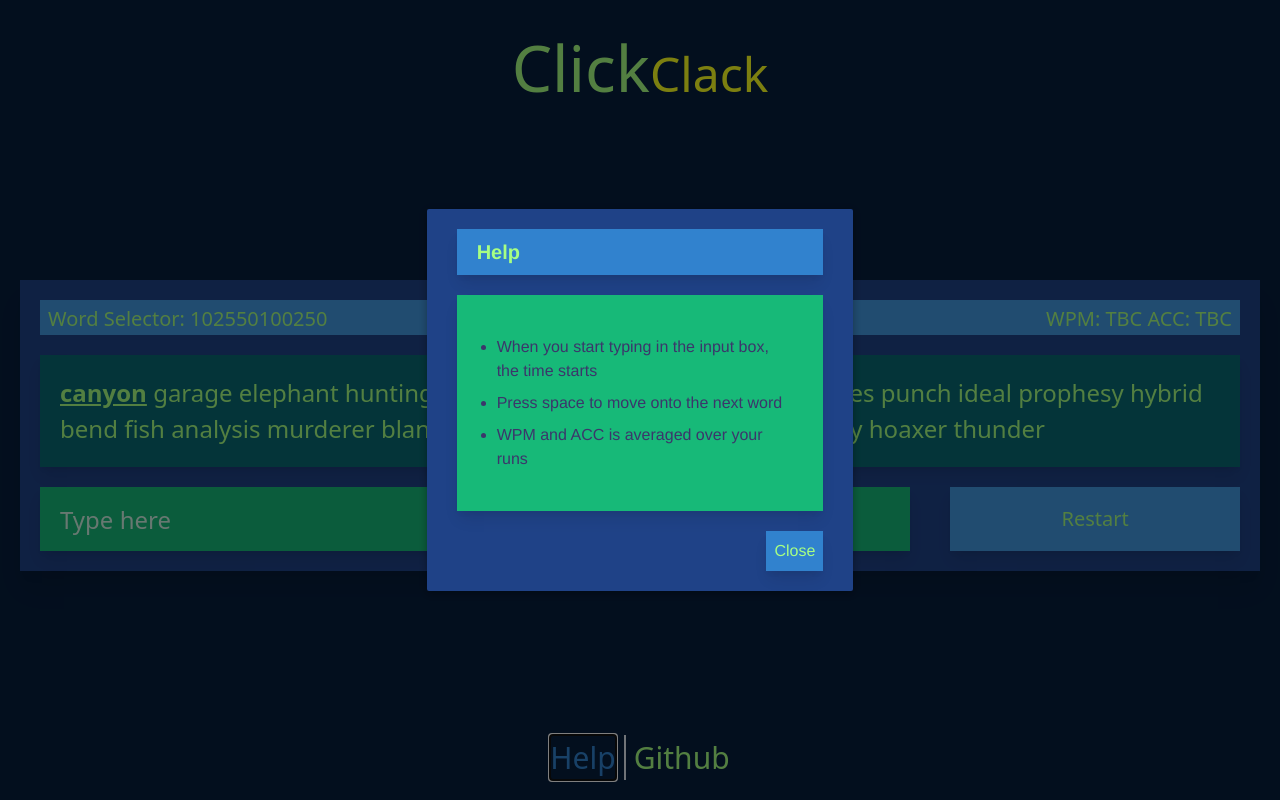
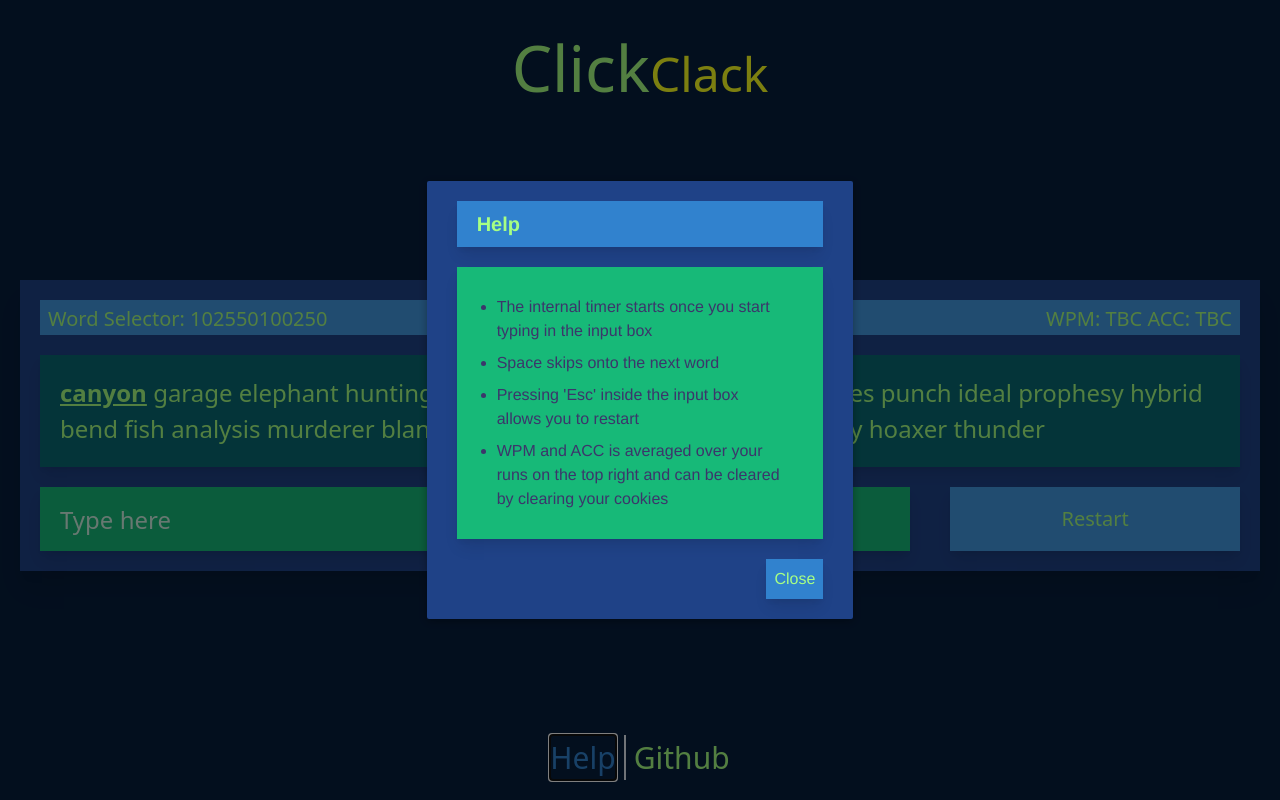
Before and after one commit to nhzaci/ClickClack, a Nuxt app: page / in a window 1280 px wide. Both pictures are taken after a click on the button "Help". Built offline with nearby package versions, Linux system fonts and the light colour scheme.

Commit message:
Amended help page slightly

```diff
--- a/assets/css/modal.css
+++ b/assets/css/modal.css
@@ -31,7 +31,7 @@
 }
 
 .modal-body {
-    @apply p-5 my-5 shadow-lg text-indigo-900;
+    @apply px-5 py-2 my-5 shadow-lg text-indigo-900;
     background-color: #17b978;
 }
 
--- a/components/Footer.vue
+++ b/components/Footer.vue
@@ -12,9 +12,10 @@
             <template v-slot:body>
                 <div class="p-5">
                     <ol class="list-disc space-y-2">
-                        <li>When you start typing in the input box, the time starts</li>
-                        <li>Press space to move onto the next word</li>
-                        <li>WPM and ACC is averaged over your runs</li>
+                        <li>The internal timer starts once you start typing in the input box</li>
+                        <li>Space skips onto the next word</li>
+                        <li>Pressing 'Esc' inside the input box allows you to restart</li>
+                        <li>WPM and ACC is averaged over your runs on the top right and can be cleared by clearing your cookies</li>
                     </ol>
                 </div>
             </template>
```
